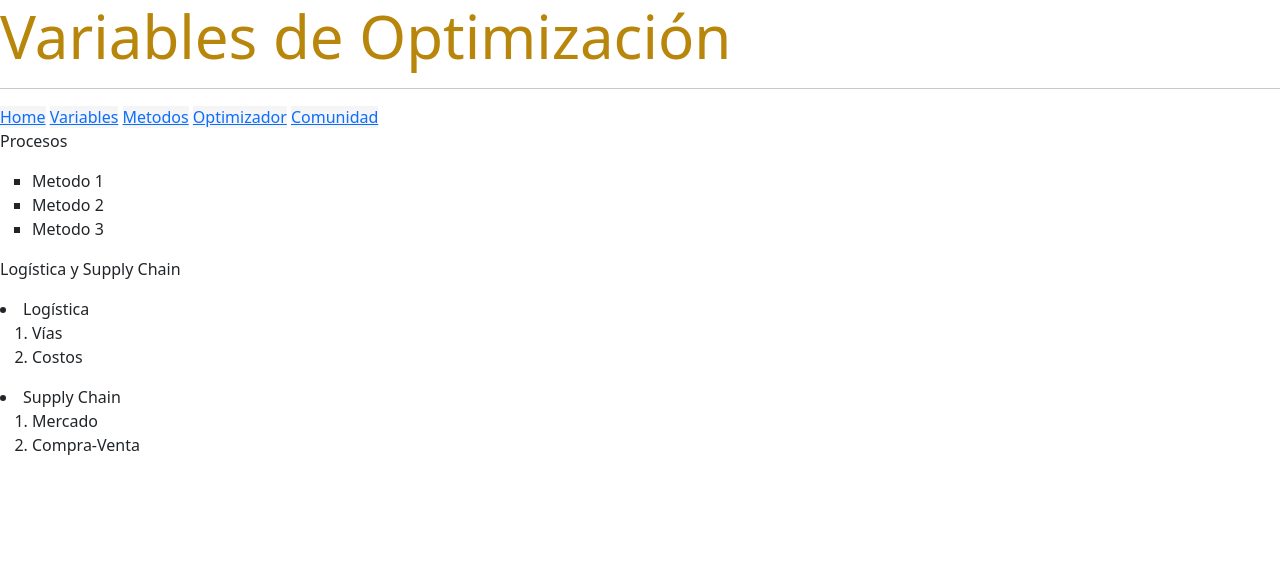
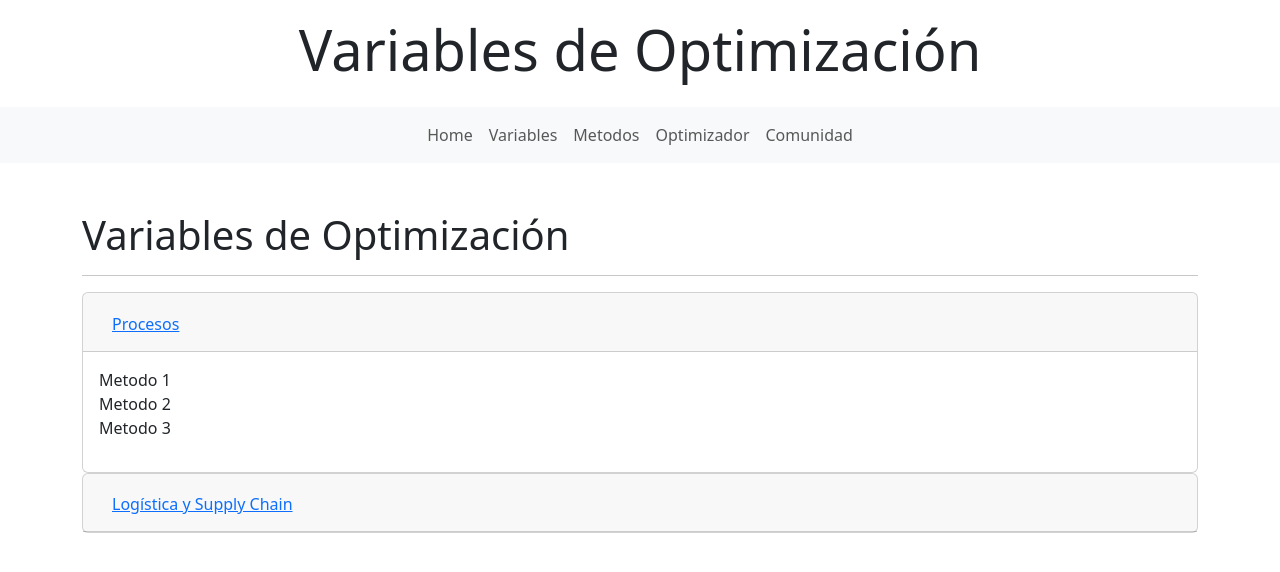
Before and after one commit to Liliana-Hernandez-Velasco/PFHernandez, a plain HTML site: page Pages/Variables.html in a window 1280 px wide. Drawn offline with nearby package versions, Linux system fonts and the light colour scheme; files that its build step writes are made by us from their sources.

Commit message:
last changes for Optimizador, variables y comunidad

```diff
--- a/Pages/Optimizador.html
+++ b/Pages/Optimizador.html
@@ -6,7 +6,7 @@
     <title>Optimizador</title>
     <link rel="shortcut icon" href="../assets/Images/device-gamepad-3.svg" type="image/x-icon">
     <link rel="stylesheet" href="../css/style.css">
-    <link rel="stylesheet" href="./css/bootstrap.min.css">
+    <link rel="stylesheet" href="../css/bootstrap.min.css">
 </head>
 <body>
     <div>
--- a/Pages/Variables.html
+++ b/Pages/Variables.html
@@ -5,40 +5,90 @@
     <meta name="viewport" content="width=device-width, initial-scale=1.0">
     <title>Variables</title>
     <link rel="shortcut icon" href="../assets/Images/device-gamepad-3.svg" type="image/x-icon">
+    <link rel="stylesheet" href="../css/bootstrap.min.css">
     <link rel="stylesheet" href="../css/style.css">
-    <link rel="stylesheet" href="./css/bootstrap.min.css">
 </head>
 <body>
+<!-- Main Title -->
+<div class="container mt-3">
+    <div class="row">
+        <div class="col-md-12 text-center">
+            <h1 class="display-4">Variables de Optimización</h1>
+        </div>
+    </div>
+</div>
+<!-- Navigation Bar -->
+<nav class="navbar navbar-expand-lg navbar-light bg-light mt-3">
+    <button class="navbar-toggler" type="button" data-toggle="collapse" data-target="#navbarNav" aria-controls="navbarNav" aria-expanded="false" aria-label="Toggle navigation">
+        <span class="navbar-toggler-icon"></span>
+    </button>
+    <div class="collapse navbar-collapse justify-content-center" id="navbarNav">
+        <ul class="navbar-nav">
+            <li class="nav-item"><a class="nav-link" href="../index.html">Home</a></li>
+            <li class="nav-item"><a class="nav-link" href="./Variables.html">Variables</a></li>
+            <li class="nav-item"><a class="nav-link" href="./Metodos.html">Metodos</a></li>
+            <li class="nav-item"><a class="nav-link" href="./Optimizador.html">Optimizador</a></li>
+            <li class="nav-item"><a class="nav-link" href="./Comunidad.html">Comunidad</a></li>
+        </ul>
+    </div>
+</nav>
+
+<!-- Main Content -->
+
+    <div class="container mt-5">
+        <h1 class="Titulos">Variables de Optimización</h1>
+        <hr>
         <div>
-        <h1 id="titulo4" class="Titulos">Variables de Optimización</h1>
-        <hr>
-        <a href="../index.html">Home</a>
-        <a href="./Variables.html">Variables</a>
-        <a href="./Metodos.html">Metodos</a>
-        <a href="./Optimizador.html">Optimizador</a>
-        <a href="./Comunidad.html">Comunidad</a>
+            <div class="accordion" id="accordionExample">
+                <div class="card">
+                    <div class="card-header" id="headingOne">
+                        <h2 class="mb-0">
+                            <button class="btn btn-link" type="button" data-toggle="collapse" data-target="#collapseOne" aria-expanded="true" aria-controls="collapseOne">
+                                Procesos
+                            </button>
+                        </h2>
                     </div>
-    <script src="./js/bootstrap.bundle.min.js"></script>
-</body>
-<div>
-    <p class="categoria">Procesos</p>
-    <ul type="square">
+
+                    <div id="collapseOne" class="collapse show" aria-labelledby="headingOne" data-parent="#accordionExample">
+                        <div class="card-body">
+                            <ul class="list-unstyled">
                                 <li>Metodo 1</li>
                                 <li>Metodo 2</li>
                                 <li>Metodo 3</li>
                             </ul>
-    <p class="categoria">Logística y Supply Chain</p>
-    <li>Logística</li>
+                        </div>
+                    </div>
+                </div>
+                <div class="card">
+                    <div class="card-header" id="headingTwo">
+                        <h2 class="mb-0">
+                            <button class="btn btn-link collapsed" type="button" data-toggle="collapse" data-target="#collapseTwo" aria-expanded="false" aria-controls="collapseTwo">
+                                Logística y Supply Chain
+                            </button>
+                        </h2>
+                    </div>
+                    <div id="collapseTwo" class="collapse" aria-labelledby="headingTwo" data-parent="#accordionExample">
+                        <div class="card-body">
+                            <ul class="list-unstyled">
+                                <li>Logística
                                     <ol>
                                         <li>Vías</li>
                                         <li>Costos</li>
                                     </ol>
-    <li>Supply Chain</li>
+                                </li>
+                                <li>Supply Chain
                                     <ol>
                                         <li>Mercado</li>
                                         <li>Compra-Venta</li>
                                     </ol>
-   </ol>
-    </ol>
+                                </li>
+                            </ul>
                         </div>
+                    </div>
+                </div>
+            </div>
+        </div>
+    </div>
+    <script src="./js/bootstrap.bundle.min.js"></script>
+</body>
 </html>
```
Lines whose indentation alone changed are shown as unchanged.
